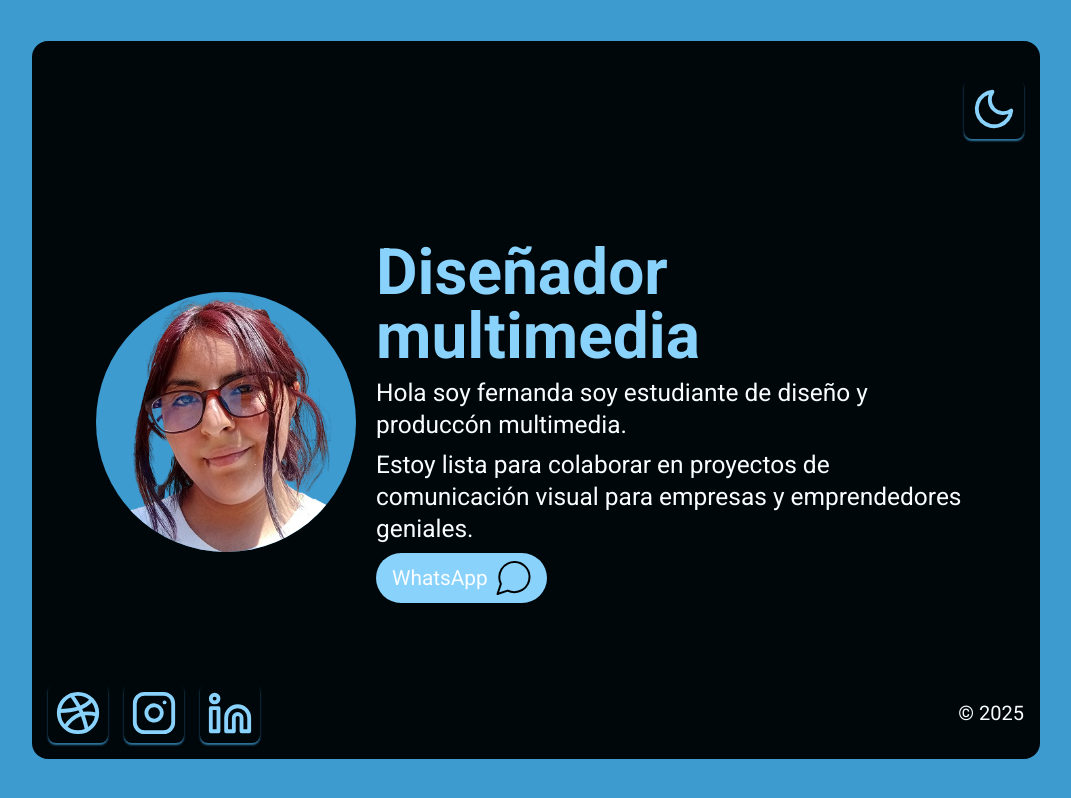
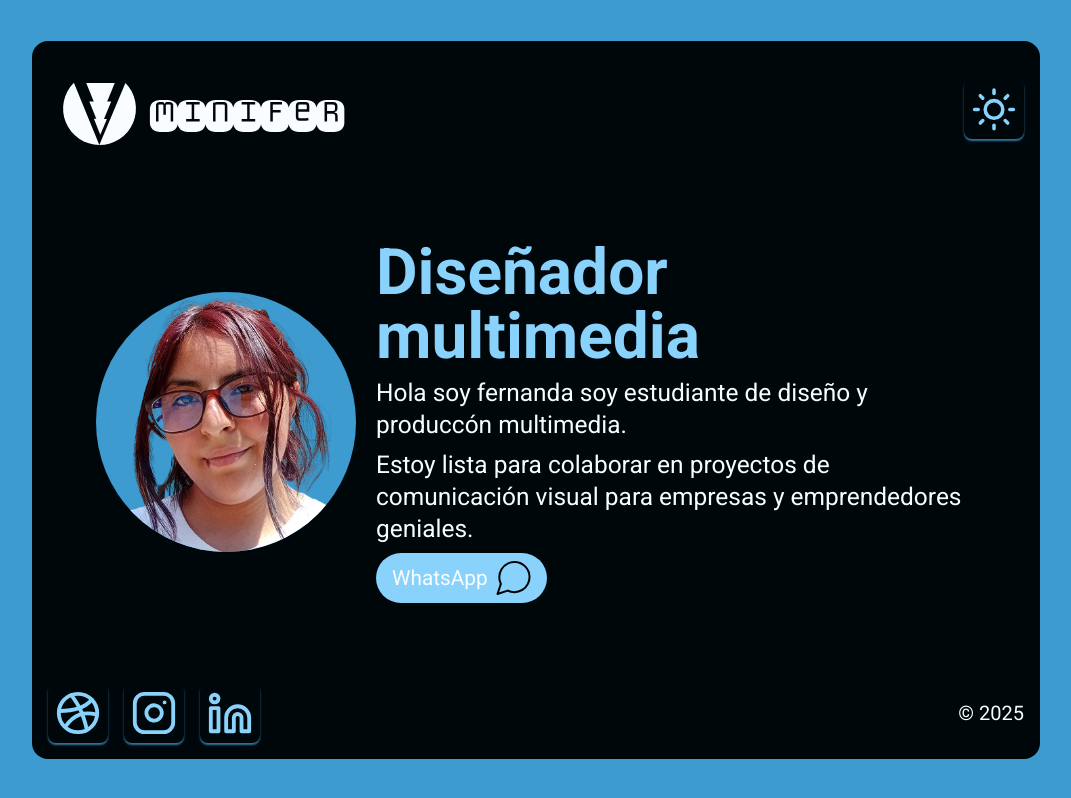
Before and after one commit to fernanda0403/Tarjeta-Personal-Fernanda-Gonzalez, a plain HTML site: page index.html in a window 1280 px wide. Both pictures are taken after a click on the button 1098 px from the left and 109 px from the top of the page. Shown: the whole page, without its empty margins (104-1175 px from the left). Drawn offline with Linux system fonts and the light colour scheme.

Commit message:
cambio dinamico de theme y marca grafica

```diff
--- a/index.html
+++ b/index.html
@@ -21,15 +21,41 @@
 
     <header class="header">
       <div>
-        <img src="./assets/marca-grafica.svg" alt="Logo MiniFer">
+        <img id="logo" src="./assets/marca-grafica.svg" alt="Logo MiniFer">
       </div>
 
       <button class="icon" id="toggle-button">
-        <svg width="40" height="40" viewBox="0 0 40 40" fill="none" xmlns="http://www.w3.org/2000/svg">
+        <!-- icono de luna -->
+        <svg class="theme-icon" id="icono-luna" width="40" height="40" viewBox="0 0 40 40" fill="none"
+          xmlns="http://www.w3.org/2000/svg">
           <path
             d="M37.2378 21.5529C36.9358 24.8201 35.7097 27.9337 33.7027 30.5295C31.6958 33.1252 28.9911 35.0957 25.9052 36.2103C22.8193 37.325 19.4797 37.5377 16.2772 36.8237C13.0748 36.1096 10.1419 34.4983 7.82185 32.1782C5.50177 29.8581 3.89042 26.9252 3.17635 23.7228C2.46228 20.5204 2.67503 17.1808 3.78969 14.0948C4.90436 11.0089 6.87484 8.30421 9.47057 6.29728C12.0663 4.29036 15.1799 3.0642 18.4471 2.76227C16.5343 5.3501 15.6138 8.53853 15.8531 11.7477C16.0924 14.9568 17.4756 17.9734 19.7511 20.2489C22.0266 22.5244 25.0432 23.9076 28.2524 24.1469C31.4615 24.3862 34.6499 23.4658 37.2378 21.5529Z"
             stroke="inherit" stroke-width="3.83875" stroke-linecap="round" stroke-linejoin="round" />
         </svg>
+        <!-- icono del sol -->
+        <svg class="theme-icon" id="icono-sol" width="48" height="47" viewBox="0 0 48 47" fill="none"
+          xmlns="http://www.w3.org/2000/svg">
+          <path
+            d="M24 33.0169C29.3002 33.0169 33.5969 28.7202 33.5969 23.42C33.5969 18.1198 29.3002 13.8231 24 13.8231C18.6998 13.8231 14.4031 18.1198 14.4031 23.42C14.4031 28.7202 18.6998 33.0169 24 33.0169Z"
+            stroke="inherit" stroke-width="3.83875" stroke-linecap="round" stroke-linejoin="round" />
+          <path d="M24 2.30688V6.14563" stroke="inherit" stroke-width="3.83875" stroke-linecap="round"
+            stroke-linejoin="round" />
+          <path d="M24 40.6944V44.5331" stroke="inherit" stroke-width="3.83875" stroke-linecap="round"
+            stroke-linejoin="round" />
+          <path d="M9.06729 8.48727L11.7928 11.2128" stroke="inherit" stroke-width="3.83875" stroke-linecap="round"
+            stroke-linejoin="round" />
+          <path d="M36.2072 35.6272L38.9328 38.3527" stroke="inherit" stroke-width="3.83875" stroke-linecap="round"
+            stroke-linejoin="round" />
+          <path d="M2.8869 23.42H6.72565" stroke="inherit" stroke-width="3.83875" stroke-linecap="round"
+            stroke-linejoin="round" />
+          <path d="M41.2744 23.42H45.1132" stroke="inherit" stroke-width="3.83875" stroke-linecap="round"
+            stroke-linejoin="round" />
+          <path d="M9.06729 38.3527L11.7928 35.6272" stroke="inherit" stroke-width="3.83875" stroke-linecap="round"
+            stroke-linejoin="round" />
+          <path d="M36.2072 11.2128L38.9328 8.48727" stroke="inherit" stroke-width="3.83875" stroke-linecap="round"
+            stroke-linejoin="round" />
+        </svg>
+
 
       </button>
     </header>
@@ -45,7 +71,7 @@
         <p>Estoy lista para colaborar en proyectos de comunicación visual para empresas y emprendedores geniales.</p>
         <a href="https://web.whatsapp.com" target="_blank">
           WhatsApp
-          <img src="./assets/icono-whatsapp.svg" alt="Icono de Mensaje">
+          <img src="./assets/icono-whatsapp.svg" alt="icono de whatsapp">
         </a>
       </div>
     </main>
@@ -98,9 +124,9 @@
   </div>
 
   <!-- abre el espacio para ejecutar javascript -->
-<script src="./script.js">
+  <script src="./script.js">
 
-</script>
+  </script>
 
 </body>
 
--- a/script.js
+++ b/script.js
@@ -2,9 +2,16 @@
 
 const toggleButton = document.getElementById("toggle-button");
 const body = document.body;
+const logo = document.getElementById("logo");
 
 /* función para ejecutar un código */
 
 toggleButton.addEventListener("click", () => {
   body.classList.toggle("dark")
-} )
+
+  // Cambiamos el logo según el tema
+
+  const isDark = body.classList.contains("dark"); // True - False
+
+  logo.src = isDark ? "./assets/marca-grafica-dark.svg" : "./assets/marca-grafica.svg";
+} );
--- a/style.css
+++ b/style.css
@@ -104,6 +104,18 @@ button {
 
 .icon svg {
   stroke: var(--sombra-base);
+}
+
+.theme-icon {
+  display: none;
+}
+
+body:not(.dark) #icono-luna {
+  display: block;
+}
+
+body.dark #icono-sol {
+  display: block;
 }
 
 .main {
```
Also changed, not shown: assets/marca-grafica-dark.svg (added).
